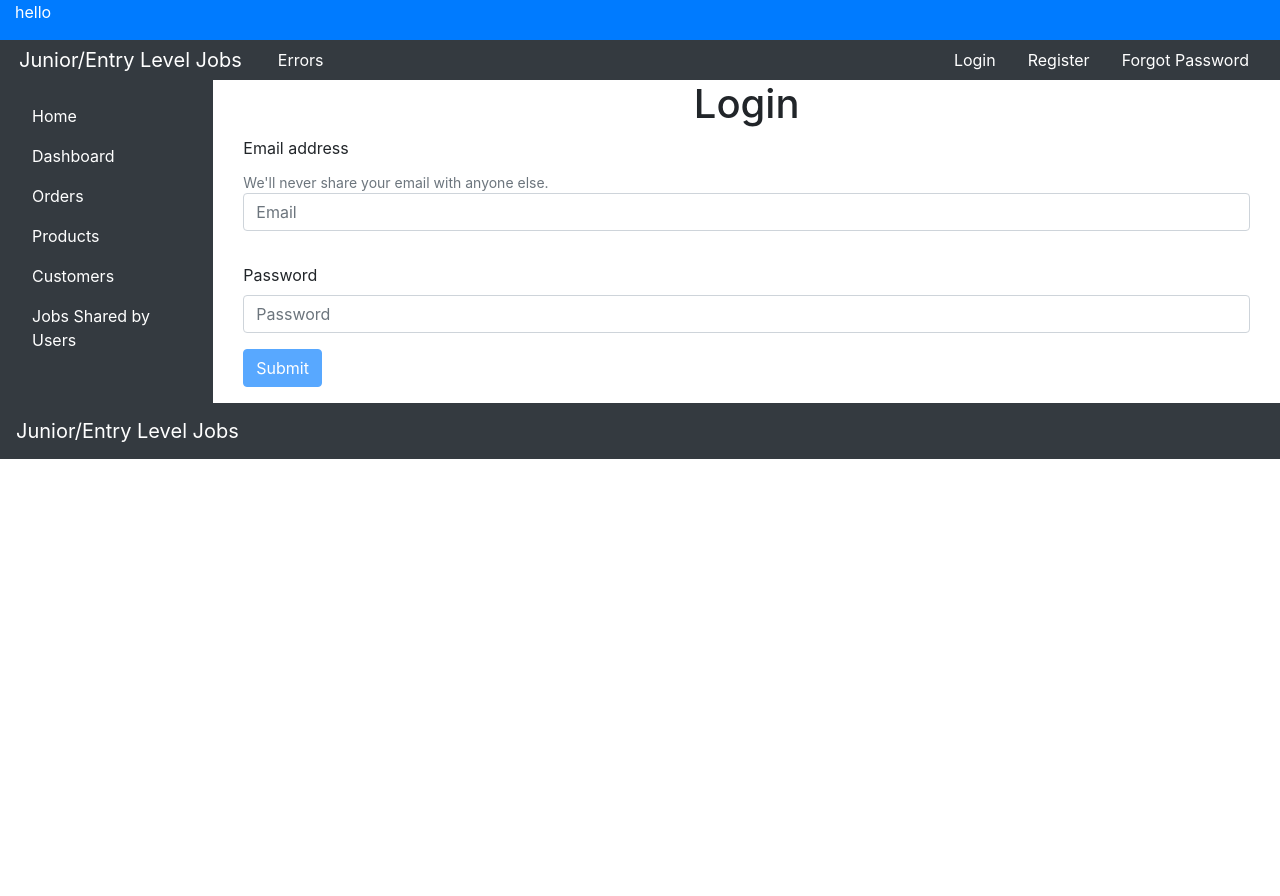
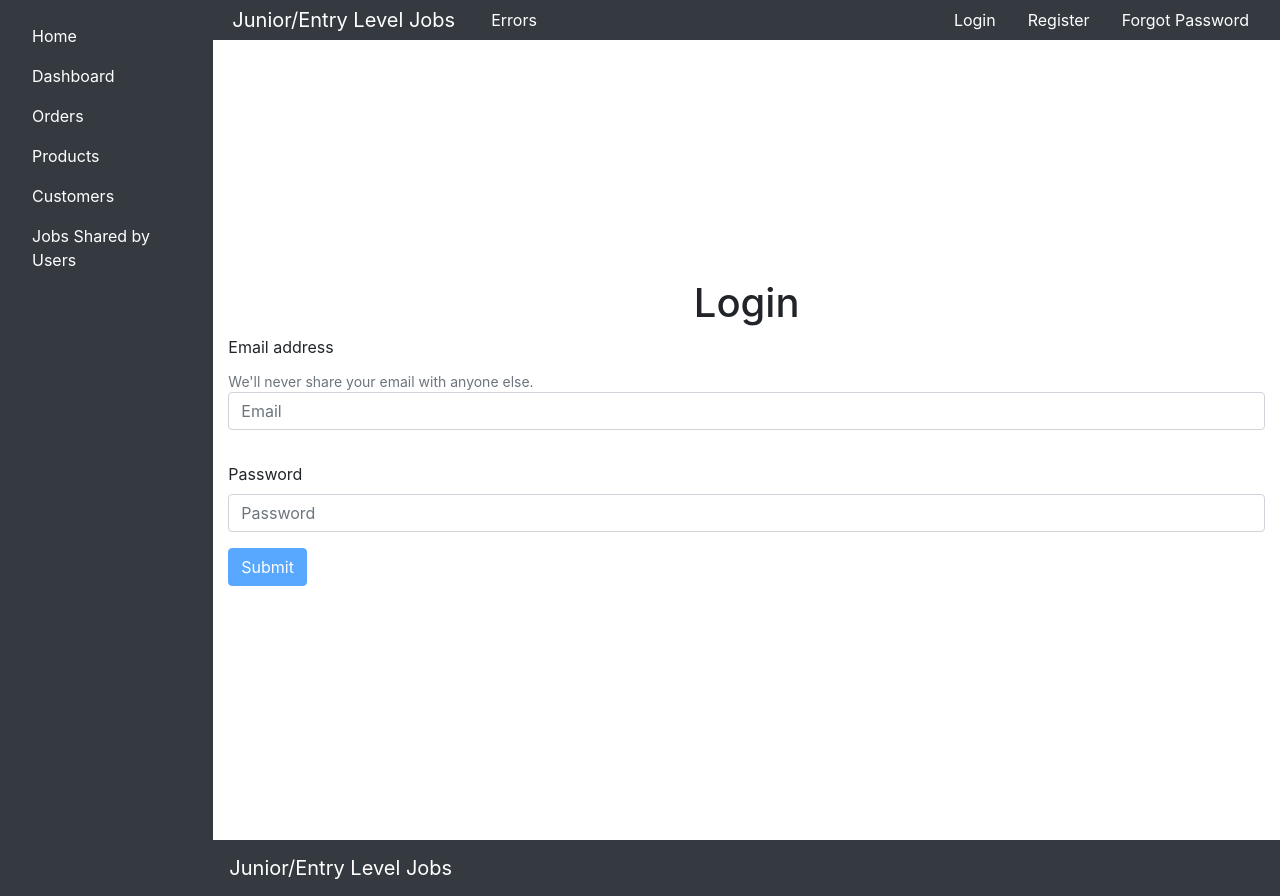
Before and after one commit to SilviuMihai/JAYLEVELJOBS, an Angular app in the folder client/: page /login-page in a window 1280 px wide. Before the commit the page ends 800 px from the top, so only its background shows below. Built offline with nearby package versions, Linux system fonts and the light colour scheme.

Commit message:
Updated height in the pages

```diff
--- a/client/src/app/app.component.html
+++ b/client/src/app/app.component.html
@@ -1,24 +1,26 @@
 <div class="container-fluid vh-100">
-                <div class="row h-20">
+                <!-- <div class="row h-20">
                         <div class="col bg-primary text-white"><p>hello</p></div>
                 </div>
                 <div class="row">
                         <div class="col" style="padding: 0%;">
                                 <app-nav-bar></app-nav-bar>
                         </div>
-                </div>
-                <div class="row">
+                </div> -->
+                <div class="row h-100">
                         <div class="col-2" style="padding: 0%;">
                                 <app-side-bar></app-side-bar>
                         </div>
-                        <div class="col-10">
+                        <div class="col-10" style="padding: 0%;">
+                                <app-nav-bar></app-nav-bar>
                                 <router-outlet></router-outlet>  <!-- to access the pages via routing -->
+                                <app-footer-bar></app-footer-bar>
                         </div>
                 </div>
 
-                <div class="row">
+               <!--  <div class="row">
                         <div class="col" style="padding: 0%;">
                                 <app-footer-bar></app-footer-bar>
                         </div>
-                </div>
+                </div> -->
 </div>
--- a/client/src/app/body/main-component/account/change-password/change-password.component.html
+++ b/client/src/app/body/main-component/account/change-password/change-password.component.html
@@ -1,5 +1,5 @@
-<div class="container h-100">
-    <div class="row h-100">
+<div class="container min-vh-100">
+    <div class="row min-vh-100">
         <div class="col align-self-center">
             <h1 class="text-center p-100">Change Password</h1>
             <form [formGroup] = "changepasswordForm" (ngSubmit)="changepasswordForm.valid && changepassword()" autocomplete="off">
--- a/client/src/app/body/main-component/account/email/approving-account-byemail/approving-account-byemail.component.html
+++ b/client/src/app/body/main-component/account/email/approving-account-byemail/approving-account-byemail.component.html
@@ -1,5 +1,5 @@
-<div class="container h-100">
-    <div class="row h-100">
+<div class="container min-vh-100">
+    <div class="row min-vh-100">
         <div class="col align-self-center">
             <h3 class="text-center">Email was approved Successfully ! Please click here: <a class="nav-link" routerLink="/login-page">Login.</a></h3>
         </div>
--- a/client/src/app/body/main-component/account/email/email-confirmation/email-confirmation.component.html
+++ b/client/src/app/body/main-component/account/email/email-confirmation/email-confirmation.component.html
@@ -1,5 +1,5 @@
-<div class="container h-100">
-    <div class="row h-100">
+<div class="container min-vh-100">
+    <div class="row min-vh-100">
         <div class="col align-self-center">
                 <h2 class="text-center">Please verify your Inbox or Spam from your email address. To confirm your account.</h2>
         </div>
--- a/client/src/app/body/main-component/account/forgot-password-page/forgot-password-page.component.html
+++ b/client/src/app/body/main-component/account/forgot-password-page/forgot-password-page.component.html
@@ -1,5 +1,5 @@
-<div class="container h-100">
-    <div class="row h-100">
+<div class="container min-vh-100">
+    <div class="row min-vh-100">
         <div class="col align-self-center">
             <h1 class="text-center p-100">Forgot Password</h1>
             <form (ngSubmit)='email.valid && forgotPassword()' >
--- a/client/src/app/body/main-component/account/login-page/login-page.component.html
+++ b/client/src/app/body/main-component/account/login-page/login-page.component.html
@@ -1,5 +1,5 @@
-<div class="container h-100">
-    <div class="row h-100">
+<div class="container min-vh-100">
+    <div class="row min-vh-100">
         <div class="col align-self-center">
             <h1 class="text-center p-100">Login</h1>
             <form [formGroup] = "loginForm" (ngSubmit)=" loginForm.valid && login()">
--- a/client/src/app/body/main-component/account/register-page/register-page.component.html
+++ b/client/src/app/body/main-component/account/register-page/register-page.component.html
@@ -1,5 +1,5 @@
-<div class="container h-100">
-    <div class="row h-100">
+<div class="container min-vh-100">
+    <div class="row min-vh-100">
         <div class="col align-self-center">
             <h1 class="text-center p-100">Register</h1>
             <form [formGroup] = "registerForm" (ngSubmit)="registerForm.valid && register()" autocomplete="off">
--- a/client/src/app/body/main-component/account/reset-password/reset-password.component.html
+++ b/client/src/app/body/main-component/account/reset-password/reset-password.component.html
@@ -1,5 +1,5 @@
-<div class="container h-100">
-    <div class="row h-100">
+<div class="container min-vh-100">
+    <div class="row min-vh-100">
         <div class="col align-self-center">
             <h1 class="text-center p-100">Reset Password</h1>
             <form [formGroup] = "forgotpasswordForm" (ngSubmit)="forgotpasswordForm.valid && resetpassword()" autocomplete="off">
--- a/client/src/app/body/main-component/user-first-page/home-page/company-jobs-links/company-jobs-links.component.html
+++ b/client/src/app/body/main-component/user-first-page/home-page/company-jobs-links/company-jobs-links.component.html
@@ -1,10 +1,7 @@
     <!-- Buttons and the Search Bar -->
-    <div class="container-fluid mt-3">
+    <div class="container mt-2 min-vh-100">
             <div class="row">
-                <div class="col">
-                    <div class="container-fluid">
-                        <div class="row mb-3">
-                            <div class="col">
+                <div class="col mb-2">
                                 <div class="list-group list-group-horizontal align-items-baseline" >
                                         <button (click)='getCompaniesLinks()'
                                                         class="btn btn-info mr-2">See all Jobs</button>
@@ -26,9 +23,6 @@
                                                 </div>
                                             </form>
                                 </div>
-                            </div>
-                        </div>
-                    </div>
                 </div>
             </div>
 
@@ -38,7 +32,7 @@
 
 
 
-            <div class="row">
+            <div class="row min-vh-100">
                 <div class="col">
                             <!-- List of Links -->
                     <div *ngIf="setPage">
--- a/client/src/app/body/main-component/user-first-page/home-page/learnings-documentation/learnings-documentation.component.html
+++ b/client/src/app/body/main-component/user-first-page/home-page/learnings-documentation/learnings-documentation.component.html
@@ -1 +1 @@
-<p>learnings-documentation works!</p>
+<p class="min-vh-100">learnings-documentation works!</p>
--- a/client/src/app/footer/footer-bar/footer-bar.component.html
+++ b/client/src/app/footer/footer-bar/footer-bar.component.html
@@ -1,5 +1,7 @@
 <nav class="navbar navbar-expand navbar-dark bg-dark" aria-label="Second navbar example">
     <div class="container-fluid">
-      <a class="navbar-brand" href="#">Junior/Entry Level Jobs</a>
+      <div class="row">
+        <div class="col"><a class="navbar-brand" routerLink='/'>Junior/Entry Level Jobs</a></div>
+      </div>
     </div>
 </nav>
```
